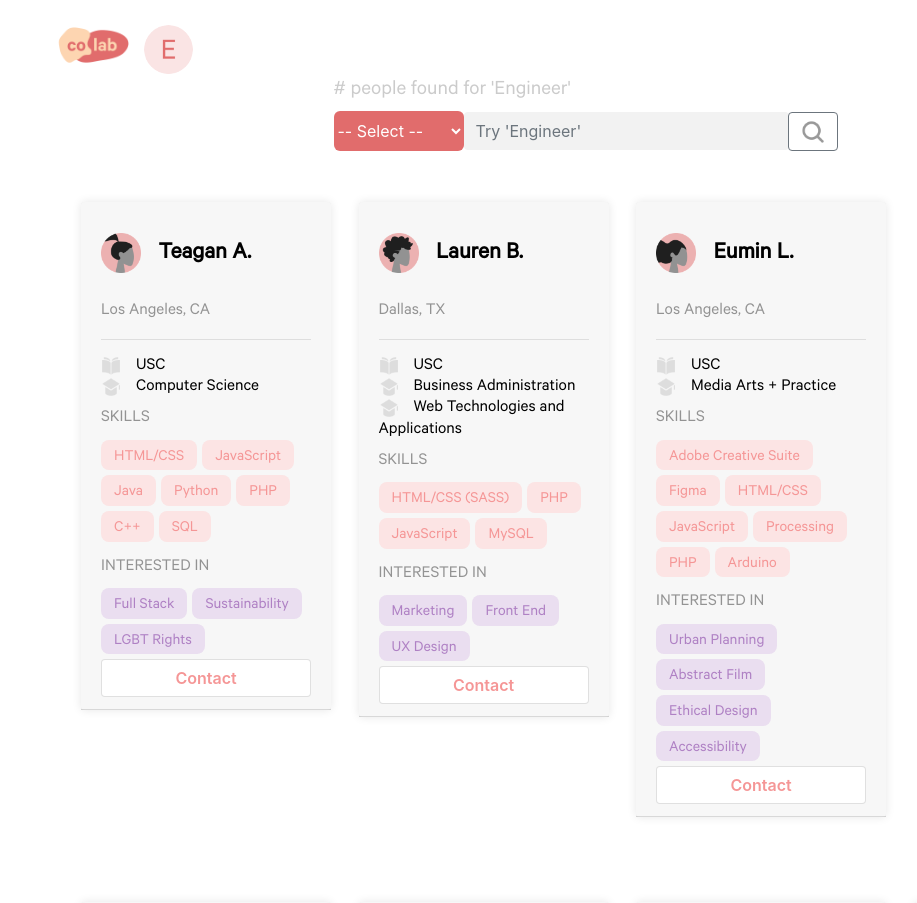
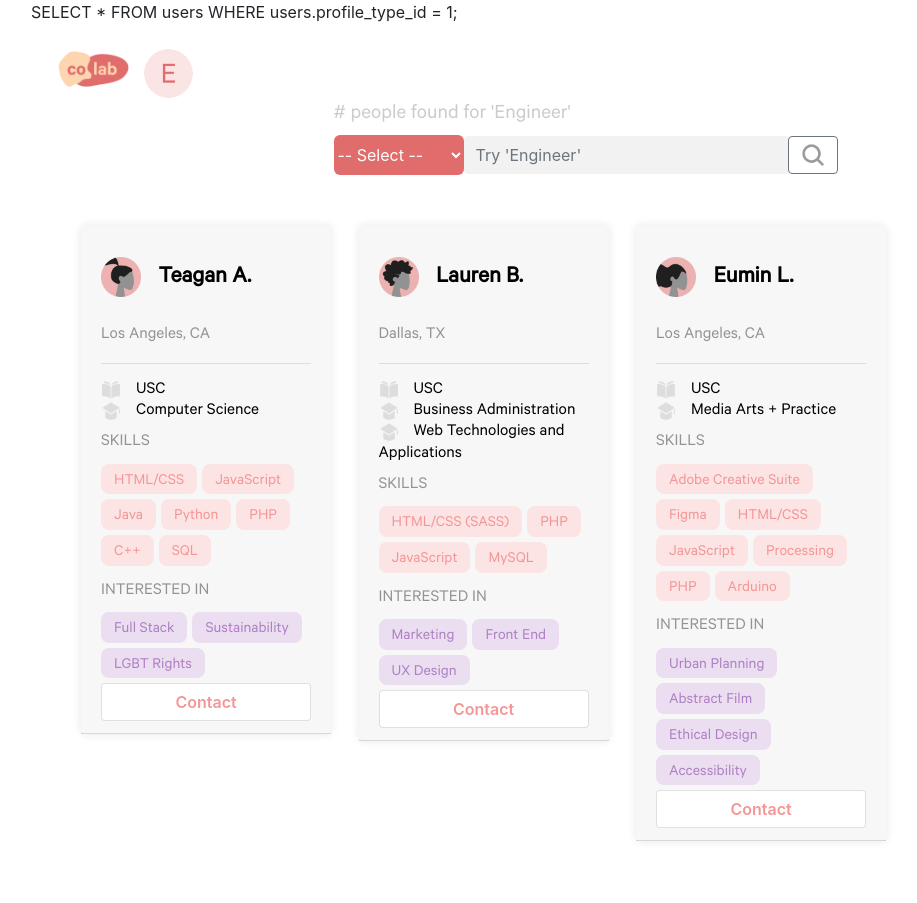
Before and after one commit to teagana/CoLab, a PHP site: page /search_results.php?filter=1 in a window 1280 px wide. Shown: the top 903 px of the page, without its empty margins (54-971 px from the left). Run offline with PHP 8.4, Linux system fonts and the light colour scheme; data that the repository does not hold is empty.

Commit message:
echoing statement to test

```diff
--- a/search_results.php
+++ b/search_results.php
@@ -38,6 +38,8 @@
 	}
 
 //probably change this to a prepared statement
+
+	echo $sql_users;
 
 	$results_users = $mysqli->query( $sql_users );
 	if ( $results_users == false ) {
```
